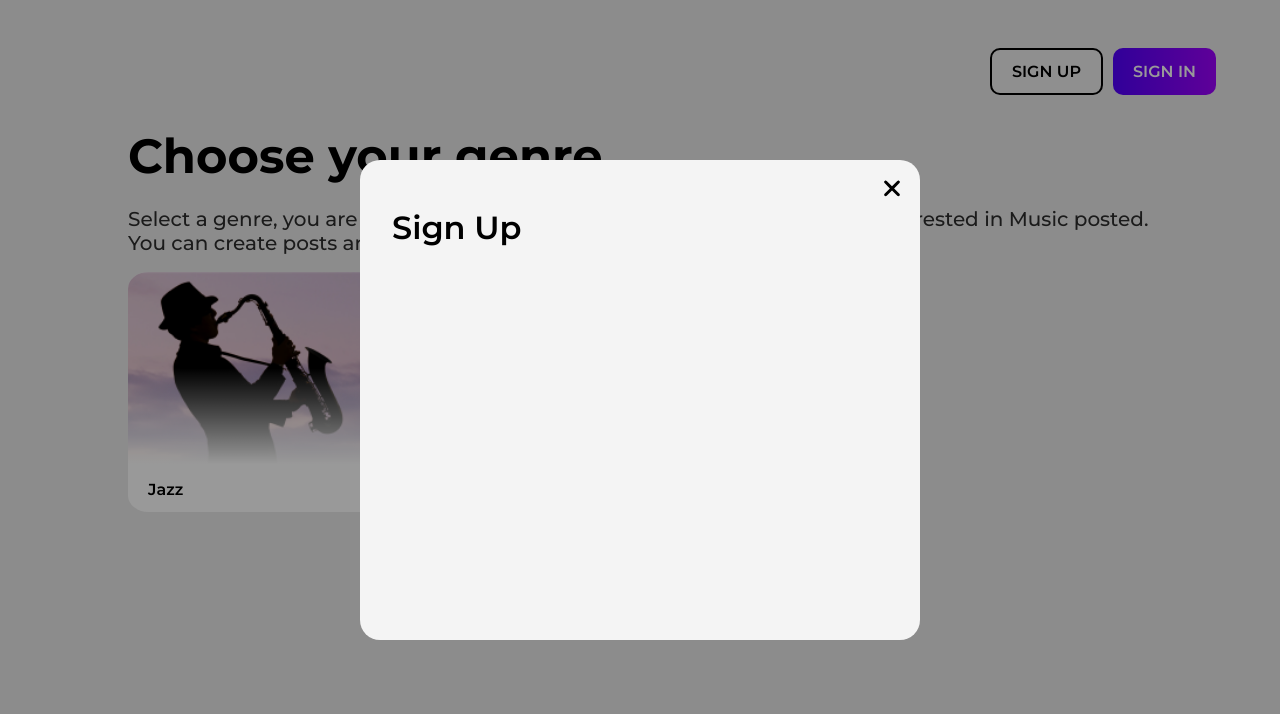
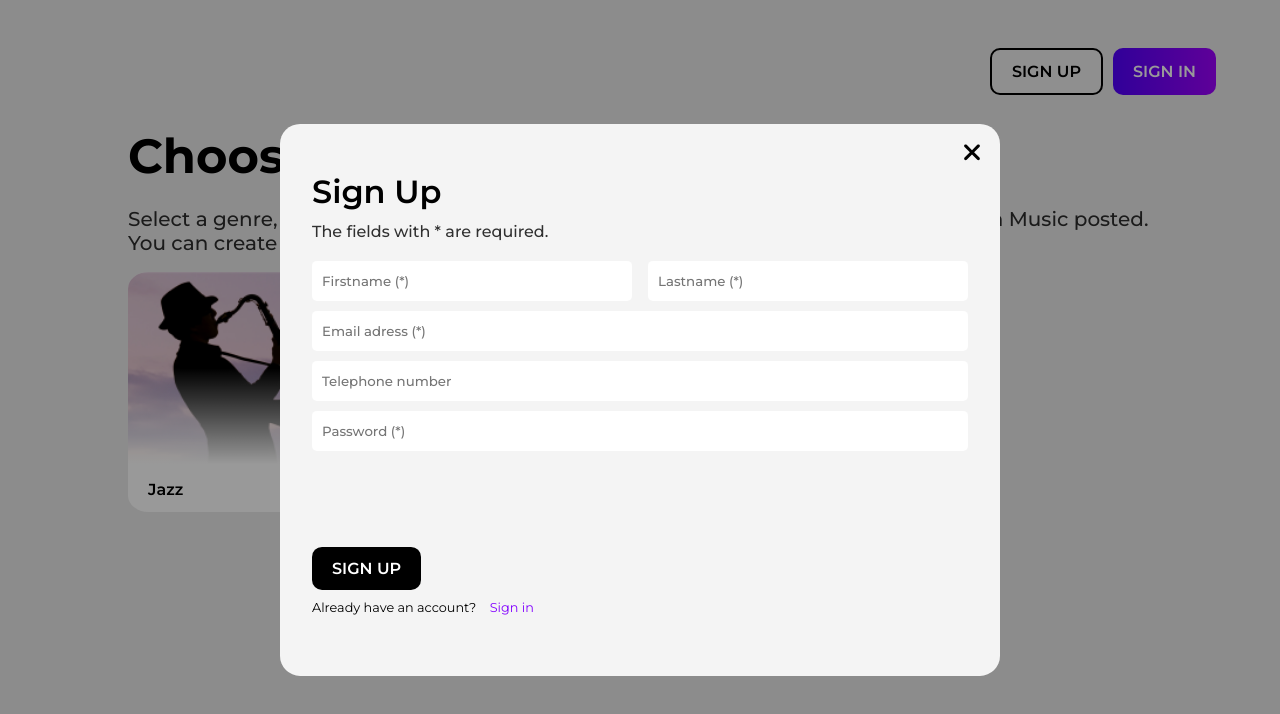
Before and after one commit to jakobmertenhtw/oneshare_frontend, a Vue app: page / in a window 1280 px wide. Both pictures are taken after a click on the button "SIGN UP". Shown: the top 714 px of the page. Built offline with nearby package versions, Linux system fonts and the light colour scheme.

Commit message:
finished signup and signin overlay

```diff
--- a/src/components/MainHeader.vue
+++ b/src/components/MainHeader.vue
@@ -1,11 +1,15 @@
 <script>
 export default {
   setup(props, {emit}) {
-    const openModal = () => {
-      emit("openModal");
+    const openModal_SIGNIN = () => {
+      emit("openModal_SIGNIN");
+    }
+    const openModal_SIGNUP = () => {
+      emit("openModal_SIGNUP");
     }
     return {
-      openModal
+      openModal_SIGNIN,
+      openModal_SIGNUP
     }
   }
 
@@ -14,8 +18,8 @@ export default {
 <template>
   <header>
     <div class="sign_btns">
-      <button id="signin_btn" @click="openModal">SIGN UP</button>
-      <button id="signup_btn" @click="openModal">SIGN IN</button>
+      <button id="signin_btn" @click="openModal_SIGNUP">SIGN UP</button>
+      <button id="signup_btn" @click="openModal_SIGNIN">SIGN IN</button>
     </div>
   </header>
 </template>
--- a/src/components/MainModal.vue
+++ b/src/components/MainModal.vue
@@ -2,6 +2,7 @@
 import SignIn from './SignIn.vue';
 import SignUp from './SignUp.vue';
 export default {
+  name: 'MainModal',
   props: {
     modalActive: {
       type: Boolean,
@@ -9,9 +10,10 @@ export default {
     },
     isSignUp: {
       type: Boolean,
-            default: true
+      default: false
     }
   },
+  components: { SignUp, SignIn },
   setup(props, { emit }) {
     const closeModal = () => {
       emit("closeModal");
@@ -19,8 +21,7 @@ export default {
     return {
       closeModal
     };
-    },
-    components: { SignIn, SignUp }
+  }
 }
 </script>
 
@@ -31,8 +32,8 @@ export default {
       <button class="close-btn" @click="closeModal"><img src="./icons/close_icon.svg" alt="X"></button>
     </div>
     <div class="modal-content">
-      <SignIn v-show="!isSignUp" />
-      <SignUp v-show="isSignUp" />
+      <SignIn v-if="!isSignUp" />
+      <SignUp v-if="isSignUp" />
     </div>
   </div>
 </template>
@@ -46,10 +47,10 @@ export default {
   z-index: 100;
   background-color: #F4F4F4;
   width: 90vw;
-  max-width: 35rem;
-  min-height: 30rem;
+  max-width: 45rem;
   border-radius: 20px;
 }
+
 .modal-backround {
   position: fixed;
   top: 0;
@@ -63,9 +64,11 @@ export default {
   border: none;
   border-radius: 0;
 }
+
 .modal-content {
   margin: 3rem 2rem;
 }
+
 .close-btn {
   border: none;
   background-color: transparent;
@@ -75,7 +78,7 @@ export default {
   top: 0;
   padding: 20px;
 }
+
 .close-btn:hover {
   cursor: pointer;
-}
-</style>
+}</style>
--- a/src/components/SignIn.vue
+++ b/src/components/SignIn.vue
@@ -1,12 +1,76 @@
-<script setup>
+<script>
+export default {
+  name: 'SignIn',
+  setup() {
+    const signup = () => {
+      window.alert("test - TODO: Implement signup");
+    }
+    return {
+      signup
+    }
+  }
+}
 
 </script>
 
 <template>
-    <h1></h1>
-  </template>
+  <h1>Sign In</h1>
+  <form>
+    <input type="email" id="email_field" placeholder="Email adress (*)">
+    <input type="password" id="password_field" placeholder="Password (*)">
+  </form>
+  <div class="send-container">
+    <button id="signup-btn">SIGN IN</button>
+    <p>Don't have an account? <span @click="signup">Sign up</span></p>
+  </div>
+</template>
 
 
 <style scoped>
-/* Your style code here */
+h1 {
+    font-family: 'Montserrat', sans-serif;
+    font-size: 2rem;
+    font-weight: 600;
+}
+form {
+    margin-top: 20px;
+    display: grid;
+    grid-template: 1fr;
+}
+form input {
+    padding: 12px 20px;
+    outline: none;
+    border-radius: 5px;
+    background-color: #fff;
+    font-family: 'Montserrat', sans-serif;
+    font-weight: 500;
+    margin-top: 10px;
+    border: none;
+    padding-right: 10px;
+    padding-left: 10px;
+}
+.send-container {
+    margin-top: 6rem;
+    display: flex;
+    flex-direction: column;
+    gap: 10px;
+}
+.send-container p {
+    font-family: 'Montserrat', sans-serif;
+    font-size: .8rem;
+    margin-top: 0px;
+}
+.send-container p span {
+    color: #8201FF;
+    margin-left: 10px;
+}
+.send-container p span:hover {
+    cursor: pointer;
+}
+#signup-btn {
+    width: fit-content;
+    background-color: #000;
+    color: white;
+    border: none;
+}
 </style>
--- a/src/components/SignUp.vue
+++ b/src/components/SignUp.vue
@@ -1,12 +1,34 @@
 <script>
 export default {
-  // Your script code here
+  name: 'SignUp',
+  setup() {
+    const signin = () => {
+      window.alert("test - TODO: Implement signin");
+    }
+    return {
+      signin
+    }
+  }
 }
 </script>
 
 <template>
     <h1>Sign Up</h1>
-  </template>
+    <p id="signup_label">The fields with * are required.</p>
+    <form>
+        <div class="name_fields">
+            <input type="text" id="firstname_field" placeholder="Firstname (*)">
+            <input type="text" id="lastname_field" placeholder="Lastname (*)">
+        </div>
+        <input type="email" id="email_field" placeholder="Email adress (*)">
+        <input type="text" id="telephone_field" placeholder="Telephone number">
+        <input type="password" id="password_field" placeholder="Password (*)">
+    </form>
+    <div class="send-container">
+        <button id="signup-btn">SIGN UP</button>
+        <p>Already have an account? <span @click="signin">Sign in</span></p>
+    </div>
+</template>
 
 
 <style scoped>
@@ -15,4 +37,61 @@ h1 {
     font-size: 2rem;
     font-weight: 600;
 }
+#signup_label {
+    font-family: 'Montserrat', sans-serif;
+    font-size: 1rem;
+    font-weight: 500;
+    color: #000;
+    opacity: .8;
+    margin-top: -10px;
+}
+form {
+    margin-top: 20px;
+    display: grid;
+    grid-template: 1fr;
+}
+form input {
+    padding: 12px 20px;
+    outline: none;
+    border-radius: 5px;
+    background-color: #fff;
+    font-family: 'Montserrat', sans-serif;
+    font-weight: 500;
+    margin-top: 10px;
+    border: none;
+    padding-right: 10px;
+    padding-left: 10px;
+}
+form div {
+    display: flex;
+    gap: 1rem;
+}
+form div input {
+    margin-top: 0px;
+    flex: 1;
+}
+.send-container {
+    margin-top: 6rem;
+    display: flex;
+    flex-direction: column;
+    gap: 10px;
+}
+.send-container p {
+    font-family: 'Montserrat', sans-serif;
+    font-size: .8rem;
+    margin-top: 0px;
+}
+.send-container p span {
+    color: #8201FF;
+    margin-left: 10px;
+}
+.send-container p span:hover {
+    cursor: pointer;
+}
+#signup-btn {
+    width: fit-content;
+    background-color: #000;
+    color: white;
+    border: none;
+}
 </style>
--- a/src/views/HomeView.vue
+++ b/src/views/HomeView.vue
@@ -12,13 +12,23 @@ export default {
     MainModal
   },
   setup() {
+    const isSignUp = ref(false);
+    const makeSignUp = () => {
+      isSignUp.value = true;
+      toggleModal();
+    }
+    const makeSignIn = () => {
+      isSignUp.value = false;
+      toggleModal();
+    }
     const modalActive = ref(false);
     const toggleModal = () => {
       modalActive.value = !modalActive.value;
     };
     return {
       modalActive,
-      toggleModal
+      toggleModal,
+      makeSignIn, makeSignUp, isSignUp
     }
   }
 }
@@ -26,12 +36,12 @@ export default {
 </script>
 
 <template>
-  <MainModal @closeModal="toggleModal" :modalActive=modalActive>
+  <MainModal @closeModal="toggleModal" :isSignUp=isSignUp :modalActive=modalActive>
     <div class="modal-content">
       <h1>Test</h1>
     </div>
   </MainModal>
-  <MainHeader @openModal="toggleModal" />
+  <MainHeader @openModal_SIGNIN="makeSignIn" @openModal_SIGNUP="makeSignUp" />
   <div class="content_container">
     <div class="headline-container">
       <h1>Choose your genre</h1>
```
Lines whose indentation alone changed are shown as unchanged.
